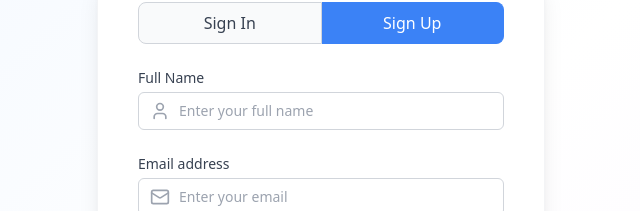
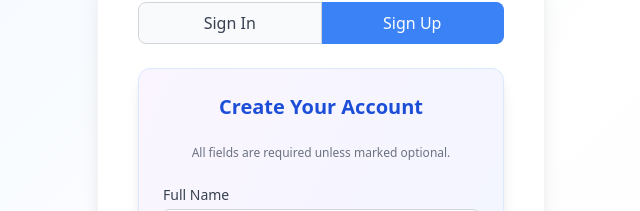
Before and after one commit to HarshShah1927/EMS, a React (Vite) app: page /login in a window 1280 px wide. Both pictures are taken after a click on the button "Sign Up". Shown: the part 299-510 px from the top of the page, without its empty margins (319-959 px from the left). Built offline with nearby package versions, Linux system fonts and the light colour scheme; no server answers.

Commit message:
Enhance registration form with validation, styling, and user guidance
Co-authored-by: harshmumbai1927 <harshmumbai1927@gmail.com>

```diff
--- a/src/pages/Login.tsx
+++ b/src/pages/Login.tsx
@@ -261,11 +261,11 @@ const Login: React.FC = () => {
 
           {/* Registration Form */}
           {activeTab === 'register' && (
-            <form className="space-y-6" onSubmit={handleRegisterSubmit}>
+            <form className="space-y-6 bg-gradient-to-br from-purple-50 to-blue-50 p-6 rounded-xl shadow-lg border border-blue-100" onSubmit={handleRegisterSubmit}>
+              <h3 className="text-xl font-bold text-center text-blue-700 mb-2">Create Your Account</h3>
+              <div className="text-xs text-gray-500 text-center mb-4">All fields are required unless marked optional.</div>
               <div>
-                <label htmlFor="register-name" className="block text-sm font-medium text-gray-700">
-                  Full Name
-                </label>
+                <label htmlFor="register-name" className="block text-sm font-medium text-gray-700">Full Name</label>
                 <div className="mt-1 relative">
                   <div className="absolute inset-y-0 left-0 pl-3 flex items-center pointer-events-none">
                     <User className="h-5 w-5 text-gray-400" />
@@ -276,18 +276,19 @@ const Login: React.FC = () => {
                     type="text"
                     autoComplete="name"
                     required
+                    minLength={2}
                     className="appearance-none block w-full pl-10 pr-3 py-2 border border-gray-300 rounded-md placeholder-gray-400 focus:outline-none focus:ring-blue-500 focus:border-blue-500 sm:text-sm"
                     placeholder="Enter your full name"
                     value={registerData.name}
                     onChange={(e) => setRegisterData({ ...registerData, name: e.target.value })}
                   />
+                  {registerData.name && registerData.name.length < 2 && (
+                    <div className="text-xs text-red-500 mt-1 ml-2">Name must be at least 2 characters.</div>
+                  )}
                 </div>
               </div>
-
               <div>
-                <label htmlFor="register-email" className="block text-sm font-medium text-gray-700">
-                  Email address
-                </label>
+                <label htmlFor="register-email" className="block text-sm font-medium text-gray-700">Email address</label>
                 <div className="mt-1 relative">
                   <div className="absolute inset-y-0 left-0 pl-3 flex items-center pointer-events-none">
                     <Mail className="h-5 w-5 text-gray-400" />
@@ -305,11 +306,8 @@ const Login: React.FC = () => {
                   />
                 </div>
               </div>
-
               <div>
-                <label htmlFor="register-phone" className="block text-sm font-medium text-gray-700">
-                  Phone Number
-                </label>
+                <label htmlFor="register-phone" className="block text-sm font-medium text-gray-700">Phone Number</label>
                 <div className="mt-1 relative">
                   <div className="absolute inset-y-0 left-0 pl-3 flex items-center pointer-events-none">
                     <Phone className="h-5 w-5 text-gray-400" />
@@ -320,18 +318,19 @@ const Login: React.FC = () => {
                     type="tel"
                     autoComplete="tel"
                     required
+                    pattern="[0-9]{10,15}"
                     className="appearance-none block w-full pl-10 pr-3 py-2 border border-gray-300 rounded-md placeholder-gray-400 focus:outline-none focus:ring-blue-500 focus:border-blue-500 sm:text-sm"
                     placeholder="Enter your phone number"
                     value={registerData.phone}
                     onChange={(e) => setRegisterData({ ...registerData, phone: e.target.value })}
                   />
+                  {registerData.phone && !/^\d{10,15}$/.test(registerData.phone) && (
+                    <div className="text-xs text-red-500 mt-1 ml-2">Enter a valid phone number.</div>
+                  )}
                 </div>
               </div>
-
               <div>
-                <label htmlFor="register-department" className="block text-sm font-medium text-gray-700">
-                  Department
-                </label>
+                <label htmlFor="register-department" className="block text-sm font-medium text-gray-700">Department</label>
                 <div className="mt-1 relative">
                   <div className="absolute inset-y-0 left-0 pl-3 flex items-center pointer-events-none">
                     <Briefcase className="h-5 w-5 text-gray-400" />
@@ -346,18 +345,13 @@ const Login: React.FC = () => {
                   >
                     <option value="">Select Department</option>
                     {departments.map((dept) => (
-                      <option key={dept} value={dept}>
-                        {dept}
-                      </option>
+                      <option key={dept} value={dept}>{dept}</option>
                     ))}
                   </select>
                 </div>
               </div>
-
               <div>
-                <label htmlFor="register-employeeId" className="block text-sm font-medium text-gray-700">
-                  Employee ID <span className="text-gray-500">(Optional)</span>
-                </label>
+                <label htmlFor="register-employeeId" className="block text-sm font-medium text-gray-700">Employee ID <span className="text-gray-500">(Optional)</span></label>
                 <div className="mt-1 relative">
                   <div className="absolute inset-y-0 left-0 pl-3 flex items-center pointer-events-none">
                     <IdCard className="h-5 w-5 text-gray-400" />
@@ -373,11 +367,8 @@ const Login: React.FC = () => {
                   />
                 </div>
               </div>
-
               <div>
-                <label htmlFor="register-password" className="block text-sm font-medium text-gray-700">
-                  Password
-                </label>
+                <label htmlFor="register-password" className="block text-sm font-medium text-gray-700">Password</label>
                 <div className="mt-1 relative">
                   <div className="absolute inset-y-0 left-0 pl-3 flex items-center pointer-events-none">
                     <Lock className="h-5 w-5 text-gray-400" />
@@ -388,6 +379,7 @@ const Login: React.FC = () => {
                     type={showPassword ? 'text' : 'password'}
                     autoComplete="new-password"
                     required
+                    minLength={6}
                     className="appearance-none block w-full pl-10 pr-10 py-2 border border-gray-300 rounded-md placeholder-gray-400 focus:outline-none focus:ring-blue-500 focus:border-blue-500 sm:text-sm"
                     placeholder="Enter your password (min 6 characters)"
                     value={registerData.password}
@@ -406,13 +398,13 @@ const Login: React.FC = () => {
                       )}
                     </button>
                   </div>
+                  {registerData.password && registerData.password.length < 6 && (
+                    <div className="text-xs text-red-500 mt-1 ml-2">Password must be at least 6 characters.</div>
+                  )}
                 </div>
               </div>
-
               <div>
-                <label htmlFor="register-confirmPassword" className="block text-sm font-medium text-gray-700">
-                  Confirm Password
-                </label>
+                <label htmlFor="register-confirmPassword" className="block text-sm font-medium text-gray-700">Confirm Password</label>
                 <div className="mt-1 relative">
                   <div className="absolute inset-y-0 left-0 pl-3 flex items-center pointer-events-none">
                     <Lock className="h-5 w-5 text-gray-400" />
@@ -441,9 +433,11 @@ const Login: React.FC = () => {
                       )}
                     </button>
                   </div>
+                  {registerData.confirmPassword && registerData.confirmPassword !== registerData.password && (
+                    <div className="text-xs text-red-500 mt-1 ml-2">Passwords do not match.</div>
+                  )}
                 </div>
               </div>
-
               <div>
                 <button
                   type="submit"
@@ -453,7 +447,6 @@ const Login: React.FC = () => {
                   {isLoading ? 'Creating Account...' : 'Create Account'}
                 </button>
               </div>
-
               <div className="text-xs text-gray-600 text-center">
                 <p>Note: Your account will require admin approval before you can sign in.</p>
               </div>
```
